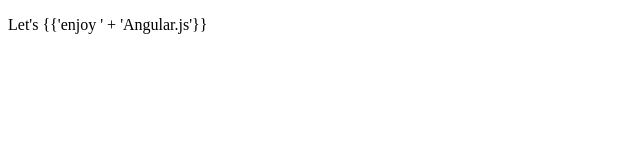
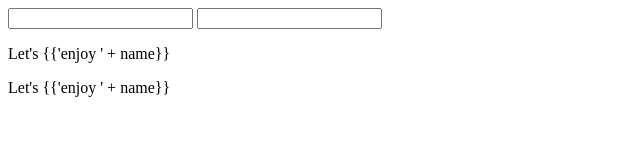
Before and after one commit to weakboson/hello_angular, a plain HTML site: page index.html in a window 1280 px wide. Shown: the whole page, without its empty margins (0-640 px from the left). Drawn offline with Linux system fonts and the light colour scheme; some packages are replaced by stand-ins of ours; a script that the page names is missing.

Commit message:
chapter1 done

```diff
--- a/index.html
+++ b/index.html
@@ -7,7 +7,10 @@
 </head>
 <body>
 <div>
-  <p>Let's {{'enjoy ' + 'Angular.js'}}</p>
+  <input type="text" ng-model="name"/>
+  <input type="text" ng-model="name"/>
+  <p>Let's {{'enjoy ' + name}}</p>
+  <p>Let's {{'enjoy ' + name}}</p>
 </div>
 </body>
 </html>
```
